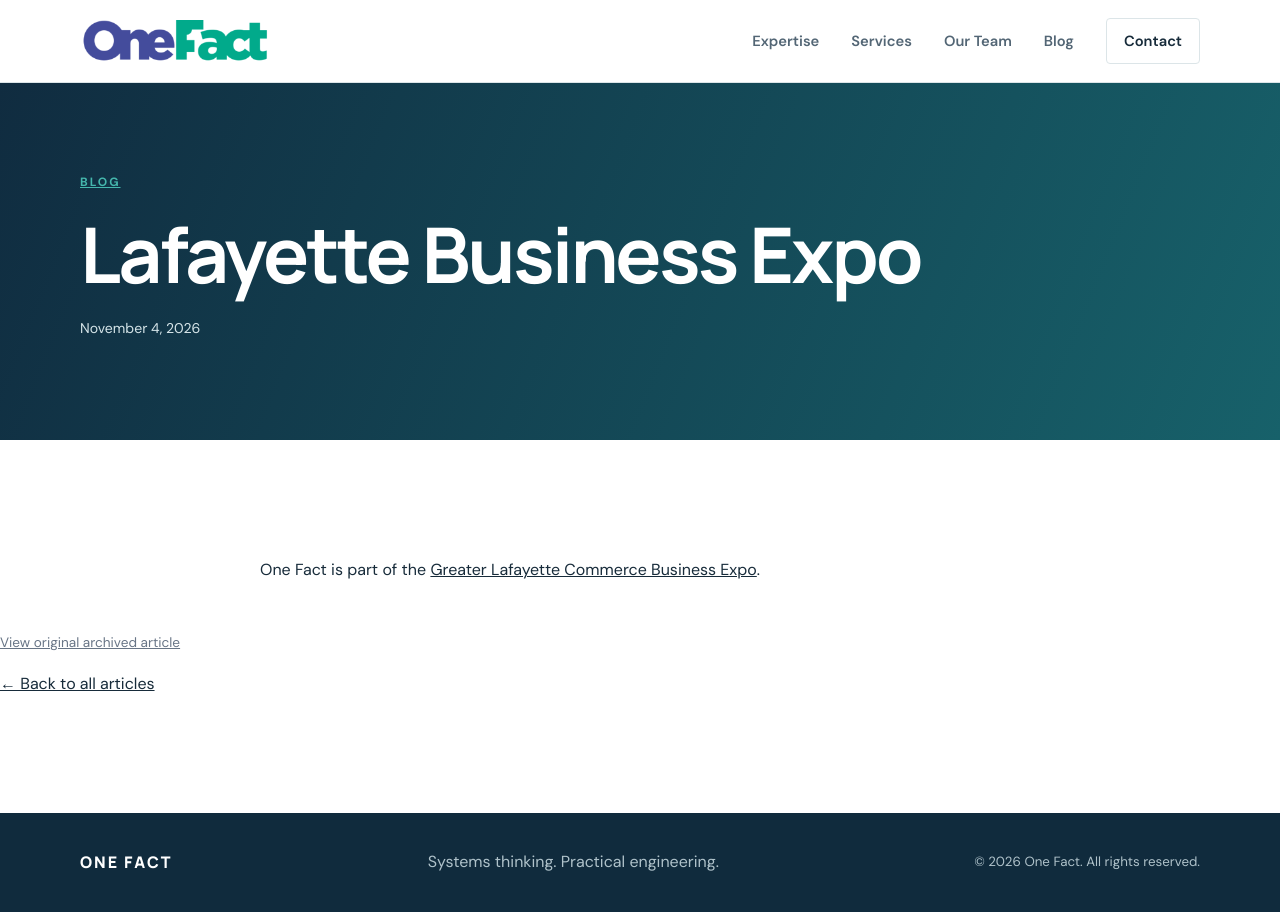
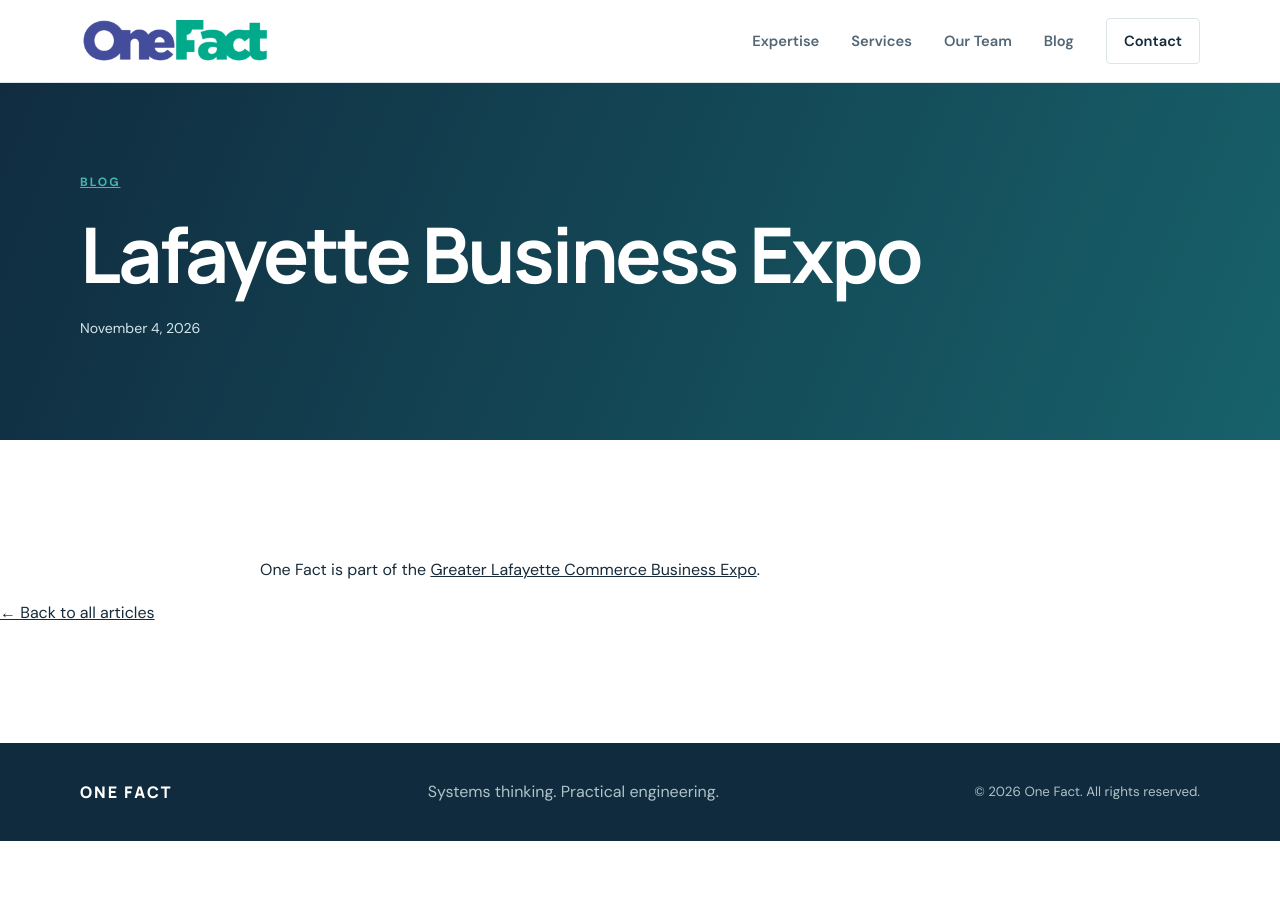
Before and after one commit to xtuml/onefactinc, a Jekyll site: the page built from _articles/lafayette-business-expo.html, in a window 1280 px wide. Built offline with Jekyll 4.4.1, drawn with Linux system fonts in a browser that asks for light colours.

Commit message:
Remove original archived article link

```diff
--- a/_layouts/article.html
+++ b/_layouts/article.html
@@ -12,7 +12,6 @@ layout: default
   <div class="section">
     <div class="container narrow article-content">
       {{ content }}
-      <p class="article-source"><a href="{{ page.source_url }}">View original archived article</a></p>
       <p><a href="{{ '/blog/' | relative_url }}">← Back to all articles</a></p>
     </div>
   </div>
```
